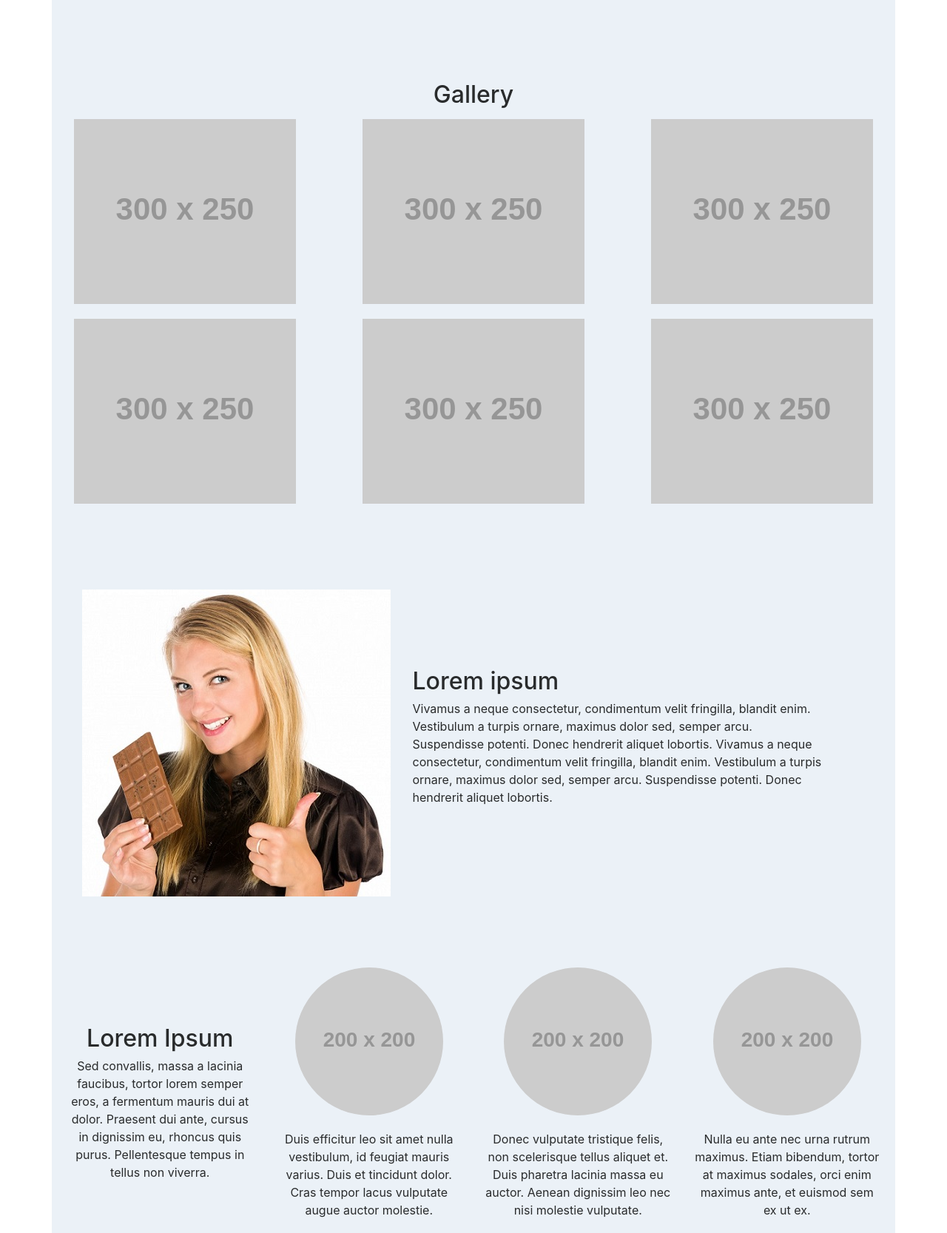
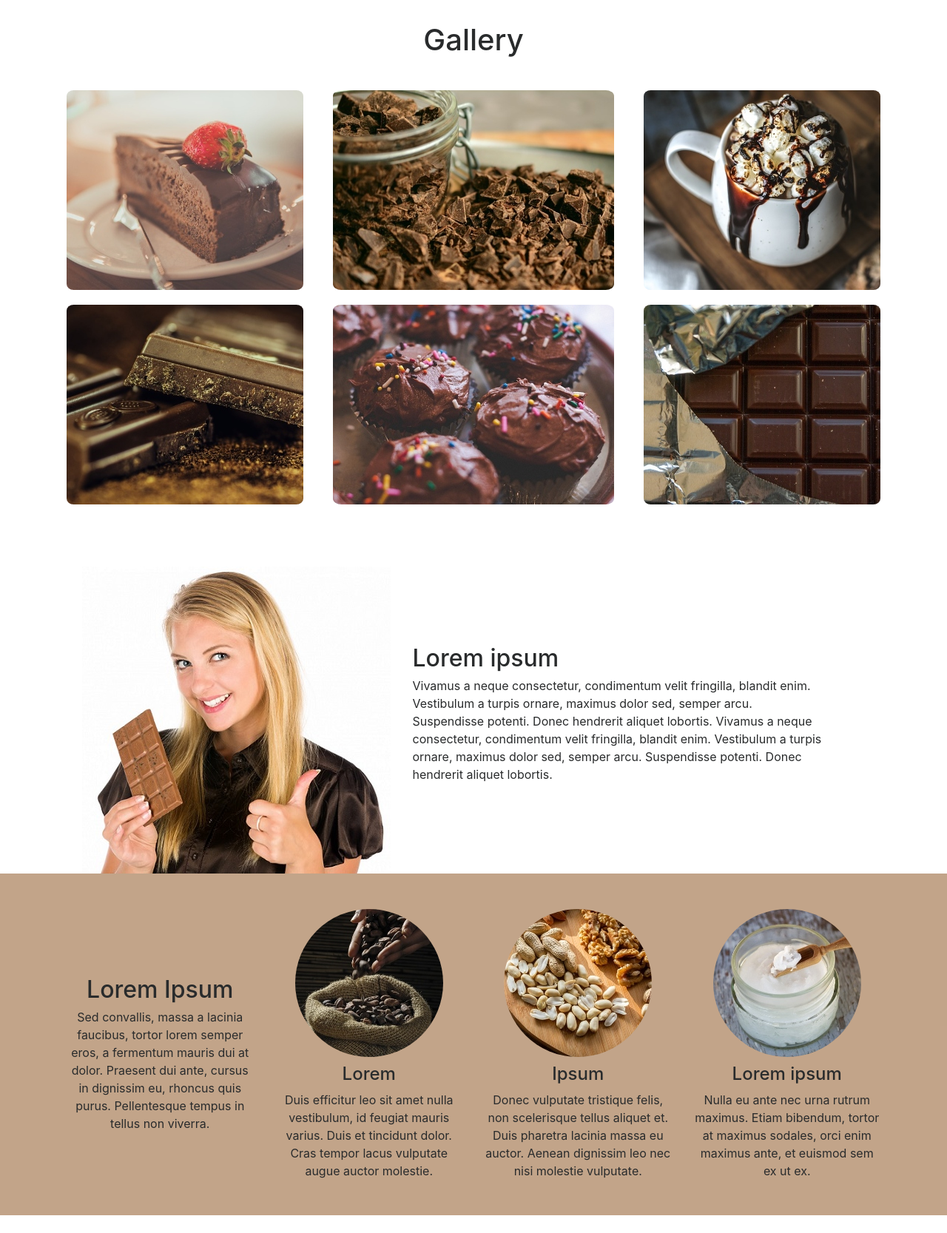
Before and after one commit to UlaHof/CSS-practice, a plain HTML site: page landing_page/index.html in a window 1280 px wide. Shown: the part 900-2567 px from the top of the page at 74% size. Drawn offline with nearby package versions, Linux system fonts and the light colour scheme; placeholder pictures from the web are drawn by us.

Commit message:
added pictures, modified gallery and best-product section

```diff
--- a/landing_page/index.html
+++ b/landing_page/index.html
@@ -11,7 +11,7 @@
 </head>
 <body>
     <header>
-        <div class="jumbotron">
+        <div class="jumbotron jumbotron-fluid">
             <div class="container">
                 <div class="row">
                     <div class="col-md-8 col-sm-12">
@@ -61,24 +61,24 @@
         </div>
     </section>
     <section class="gallery">
-        <div class="container">
-            <h2>Gallery</h2>
+        <div class="container text-center">
+            <h1>Gallery</h1>
             <div class="row">
                 <div class="col-md-4 col-sm-12">
                     <div class="wrapper">
-                        <img src="http://via.placeholder.com/300x250" class="img-fluid">
+                        <img src="./gallery/cake.jpg" class="img-fluid d-block mx-auto">
+                        <i class="fas fa-camera"></i>
+                    </div>
+                </div>
+                <div class="col-md-4 col-sm-12 px-0">
+                    <div class="wrapper ">
+                        <img src="./gallery/chocolate-shreds.jpg" class="img-fluid">
                         <i class="fas fa-camera"></i>
                     </div>
                 </div>
                 <div class="col-md-4 col-sm-12">
                     <div class="wrapper">
-                        <img src="http://via.placeholder.com/300x250" class="img-fluid">
-                        <i class="fas fa-camera"></i>
-                    </div>
-                </div>
-                <div class="col-md-4 col-sm-12">
-                    <div class="wrapper">
-                        <img src="http://via.placeholder.com/300x250" class="img-fluid">
+                        <img src="./gallery/beverage.jpg" class="img-fluid d-block mx-auto">
                         <i class="fas fa-camera"></i>
                     </div>
                 </div>
@@ -86,27 +86,27 @@
             <div class="row">
                 <div class="col-md-4 col-sm-12">
                     <div class="wrapper">
-                        <img src="http://via.placeholder.com/300x250" class="img-fluid">
+                        <img src="./gallery/chocolate-cube.jpg" class="img-fluid d-block mx-auto">
+                        <i class="fas fa-camera"></i>
+                    </div>
+                </div>
+                <div class="col-md-4 col-sm-12 px-0">
+                    <div class="wrapper">
+                        <img src="./gallery/cupcakes.jpg" class="img-fluid d-block mx-auto">
                         <i class="fas fa-camera"></i>
                     </div>
                 </div>
                 <div class="col-md-4 col-sm-12">
                     <div class="wrapper">
-                        <img src="http://via.placeholder.com/300x250" class="img-fluid">
-                        <i class="fas fa-camera"></i>
-                    </div>
-                </div>
-                <div class="col-md-4 col-sm-12">
-                    <div class="wrapper">
-                        <img src="http://via.placeholder.com/300x250" class="img-fluid">
+                        <img src="./gallery/chocolate-bar.jpg" class="img-fluid d-block mx-auto">
                         <i class="fas fa-camera"></i>
                     </div>
                 </div>
             </div>
         </div>
     </section>
-    <section class="main-pic">
-        <div class="container">
+    <section class="main-value">
+        <div class="container pb-0">
             <div class="row">
                 <div class="col-md-5 col-md-offset-1">
                     <img src="woman-and-chocolate.jpg" alt="woman with chocolate" class="chocolate-woman">
@@ -120,7 +120,7 @@
             </div>
         </div>
     </section>
-    <section class="best-products">
+    <section class="best-products py-3">
         <div class="container">
             <div class="row">
                 <div class="col-lg-3 text-center">
@@ -131,19 +131,22 @@
                 </div>
                 <div class="col-lg-3 col-md-12">
                     <div class="wrapper-product">
-                        <img src="http://via.placeholder.com/200x200" alt="cocoa" class="rounded-circle img-responsive">
+                        <img src="./best_products/cocoa-beans.jpg" alt="cocoa" class="rounded-circle img-responsive">
+                        <h4>Lorem</h4>
                         <p>Duis efficitur leo sit amet nulla vestibulum, id feugiat mauris varius. Duis et tincidunt dolor. Cras tempor lacus vulputate augue auctor molestie.</p>
                     </div>
                 </div>
                 <div class="col-lg-3 col-md-12">
                     <div class="wrapper-product">
-                        <img src="http://via.placeholder.com/200x200" alt="nuts" class="rounded-circle img-responsive">
+                        <img src="./best_products/mixed-nuts.jpg" alt="nuts" class="rounded-circle img-responsive">
+                        <h4>Ipsum</h4>
                         <p>Donec vulputate tristique felis, non scelerisque tellus aliquet et. Duis pharetra lacinia massa eu auctor. Aenean dignissim leo nec nisi molestie vulputate. </p>
                     </div>
                 </div>
                 <div class="col-lg-3 col-md-12">
                     <div class="wrapper-product">
-                        <img src="http://via.placeholder.com/200x200" alt="milk" class="rounded-circle img-responsive">
+                        <img src="./best_products/coconut-oil.jpg" alt="milk" class="rounded-circle img-responsive">
+                        <h4>Lorem ipsum</h4>
                         <p>Nulla eu ante nec urna rutrum maximus. Etiam bibendum, tortor at maximus sodales, orci enim maximus ante, et euismod sem ex ut ex.</p>
                     </div>
                 </div>
--- a/landing_page/style.css
+++ b/landing_page/style.css
@@ -1,6 +1,6 @@
 .container {
-        background-color: #ebf1f7;
-    padding: 3rem 0;
+
+    padding: 2rem 0;
 }
 /* jumbotron */
 .jumbotron {
@@ -43,14 +43,14 @@ form {
     padding: 0 10px;
 }
 /* GALLERY SECTION */
-.gallery {
-    text-align: center;
-}
-.gallery h2 {
+.gallery h1 {
     padding: 0.5rem 0;
+    position: relative;
+    bottom: 30px;
 }
 .gallery img {
     margin-bottom: 20px;
+    border-radius: 3%;
 }
 .wrapper {
     height: 100%;
@@ -58,21 +58,23 @@ form {
     padding: 0;
 }
 i {
+    font-size: 2rem;
     position: absolute;
     top: 50%;
     left: calc(50% - 5px);
     transform: translate(-50%, -50%);
     opacity: 0;
-    transition: 1s;
+    transition: 0.6s linear;
 }
 .wrapper:hover i {
     opacity: 1;
     transition: 1s;
+    background-color: #edededc7;
+    border-radius: 10%;
+    padding: 3px;
+    cursor: pointer;
 }
-.gallery .com-sm-12 {
-    height: 250px;
-}
-/* MAIN PIC */
+/* MAIN VALUE */
 .chocolate-woman {
     float: right;
 }
@@ -81,6 +83,9 @@ i {
     align-items: center;
 }
 /* BEST PRODUCTS SECTION */
+.best-products {
+    background-color: #9159298c;
+}
 .best-products .container {
     padding-bottom: 1rem;
     text-align: center;
@@ -89,7 +94,7 @@ i {
     padding: 0 20px;
 }
 .wrapper-product p {
-    margin-top: 20px;
+    margin-top: 10px;
 }
 .best-products .text-center {
     display: flex;
@@ -97,6 +102,9 @@ i {
  }
  .wrapper-best-products {
      height: 200px;
+ }
+ .best-products img {
+     margin-bottom: 10px;
  }
 /* FOOTER */
 .footer-main {
```
Also changed, not shown: landing_page/best_products/cocoa-beans.jpg (added), landing_page/best_products/coconut-oil.jpg (added), landing_page/best_products/mixed-nuts.jpg (added), landing_page/gallery/beverage.jpg (added), landing_page/gallery/cake.jpg (added), landing_page/gallery/chocolate-bar.jpg (added), landing_page/gallery/chocolate-cube.jpg (added), landing_page/gallery/chocolate-shreds.jpg (added), landing_page/gallery/cupcakes.jpg (added).
